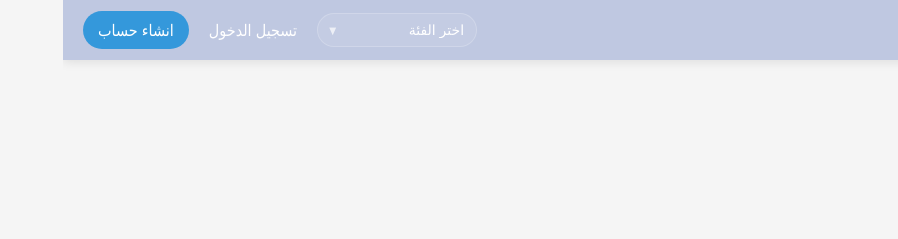
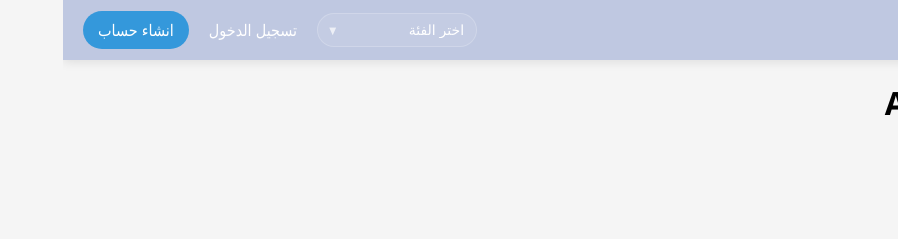
Before and after one commit to osama-alhudhaif/website, a React (Vite) app in the folder frontend/: page /profel/MyProfile in a window 1280 px wide. Shown: the top 239 px of the page, without its empty margins (382-1280 px from the left). Built offline with nearby package versions, Linux system fonts and the light colour scheme.

Commit message:
اضافة صفحات مخصصة للحسابات

```diff
--- a/frontend/src/App.tsx
+++ b/frontend/src/App.tsx
@@ -7,6 +7,8 @@ import Register from './pages/register';
 import About from './constants/about';
 import Body from './constants/body';
 import Reading from './constants/Reading';
+import AuthorProfile from './profel/AuthorProfile';
+import MyProfile from './profel/MyProfile';
 
 const App = () => {
   return (
@@ -14,16 +16,16 @@ const App = () => {
       <Header />
       <div className="app-container">
 <Routes>
-          {/* الصفحة الرئيسية */}
   <Route path="/" element={<Body />} />
-
-          {/* مسار الفئات الديناميكي */}
   <Route path="/category/:categoryName" element={<Body />} />
-
   <Route path="/About" element={<About />} />
   <Route path="/login" element={<Login />} />
   <Route path="/register" element={<Register />} />
   <Route path="/reading" element={<Reading />} />
+
+  {/* أضف هذه الأسطر هنا */}
+  <Route path="/profel/AuthorProfile" element={<AuthorProfile />} />
+  <Route path="/profel/MyProfile" element={<MyProfile />} />
 </Routes>
       </div>
       {/* ملاحظة: نقلت <Body /> ليكون داخل الـ Routes كصفحة رئيسية */}
--- /dev/null
+++ b/frontend/src/profel/AuthorProfile.tsx
@@ -0,0 +1,9 @@
+const AuthorProfile = () => {
+    return (
+        <div>
+            <h1>Author: Firstname Lastname</h1>
+        </div>
+    );
+};
+
+export default AuthorProfile;
--- /dev/null
+++ b/frontend/src/profel/MyProfile.tsx
@@ -0,0 +1,10 @@
+const MyProfile = () => {
+    return (
+        <div>
+            <h1>Author: Firstname Lastname</h1>
+            <h1>test</h1>
+        </div>
+    );
+};
+
+export default MyProfile;
```
Also changed, not shown: frontend/src/constants/Accounts.tsx (added, +10 -0 lines). Lines whose indentation alone changed are shown as unchanged.
